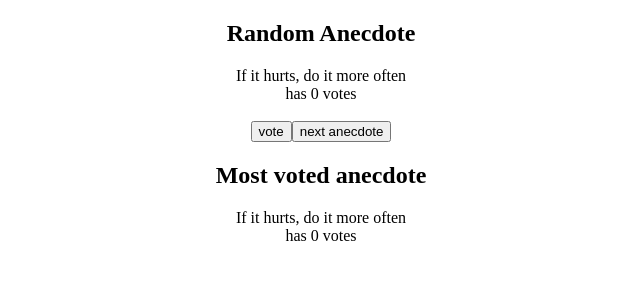
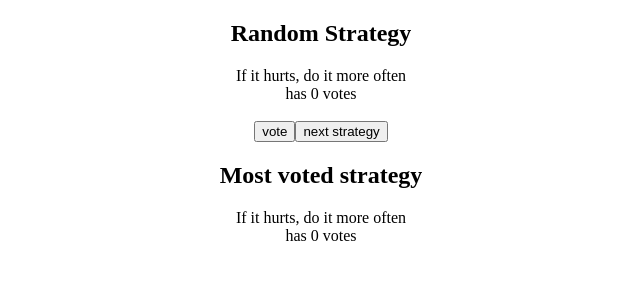
Before and after one commit to staeff/fullstackopen-strategies, a React (Create React App) app: page / in a window 1280 px wide. Shown: the top 300 px of the page, without its empty margins (319-959 px from the left). Built offline with nearby package versions, Linux system fonts and the light colour scheme.

Commit message:
Rename project to strategies

```diff
--- a/package.json
+++ b/package.json
@@ -1,5 +1,5 @@
 {
-  "name": "anecdotes",
+  "name": "strategies",
   "version": "0.1.0",
   "private": true,
   "dependencies": {
--- a/src/App.js
+++ b/src/App.js
@@ -4,31 +4,31 @@ const Headline = ({ text }) => <h2>{text}</h2>
 
 const Button = ({ handleClick, text }) => <button onClick={handleClick}>{text}</button>
 
-const RandomAnecdote = ({ anecdotes, points, selected }) => {
-  const anecdote = anecdotes[selected]
+const RandomStrategy = ({ strategies, points, selected }) => {
+  const strategy = strategies[selected]
   const votes = points[selected]
 
   return (
     <div>
-      {anecdote} <br />
+      {strategy} <br />
       has {votes} votes<br /><br />
     </div>
   )
 }
 
-const MostVotedAnecdote = ({anecdotes, points}) => {
+const MostVotedStrategy = ({strategies, points}) => {
   const mostVoted = points.indexOf(Math.max(...points))
 
   return (
     <div>
-      {anecdotes[mostVoted]}<br />
+      {strategies[mostVoted]}<br />
       has {points[mostVoted]} votes<br /><br />
     </div>
   )
 }
 
 const App = () => {
-  const anecdotes = [
+  const strategies = [
     "If it hurts, do it more often",
     "Premature optimization is the root of all evil.",
     "Accept advice",
@@ -147,14 +147,14 @@ const App = () => {
   ]
 
   const [selected, setSelected] = useState(0)
-  const [points, setPoints] = useState(new Array(anecdotes.length).fill(0))
+  const [points, setPoints] = useState(new Array(strategies.length).fill(0))
 
   const getRandomInt = (max) => {
     return Math.floor(Math.random() * max)
   }
 
-  const handleAnecdoteButton = () => {
-    setSelected(getRandomInt(anecdotes.length))
+  const handleStrategyButton = () => {
+    setSelected(getRandomInt(strategies.length))
   }
 
   const handleVoteButton = () => {
@@ -165,12 +165,12 @@ const App = () => {
 
   return (
     <div align="center">
-      <Headline text='Random Anecdote' />
-      <RandomAnecdote anecdotes={anecdotes} points={points} selected={selected} />
+      <Headline text='Random Strategy' />
+      <RandomStrategy strategies={strategies} points={points} selected={selected} />
       <Button handleClick={handleVoteButton} text='vote' />
-      <Button handleClick={handleAnecdoteButton} text='next anecdote' />
-      <Headline text='Most voted anecdote' />
-      <MostVotedAnecdote anecdotes={anecdotes} points={points} />
+      <Button handleClick={handleStrategyButton} text='next strategy' />
+      <Headline text='Most voted strategy' />
+      <MostVotedStrategy strategies={strategies} points={points} />
     </div>
   )
 }
```
